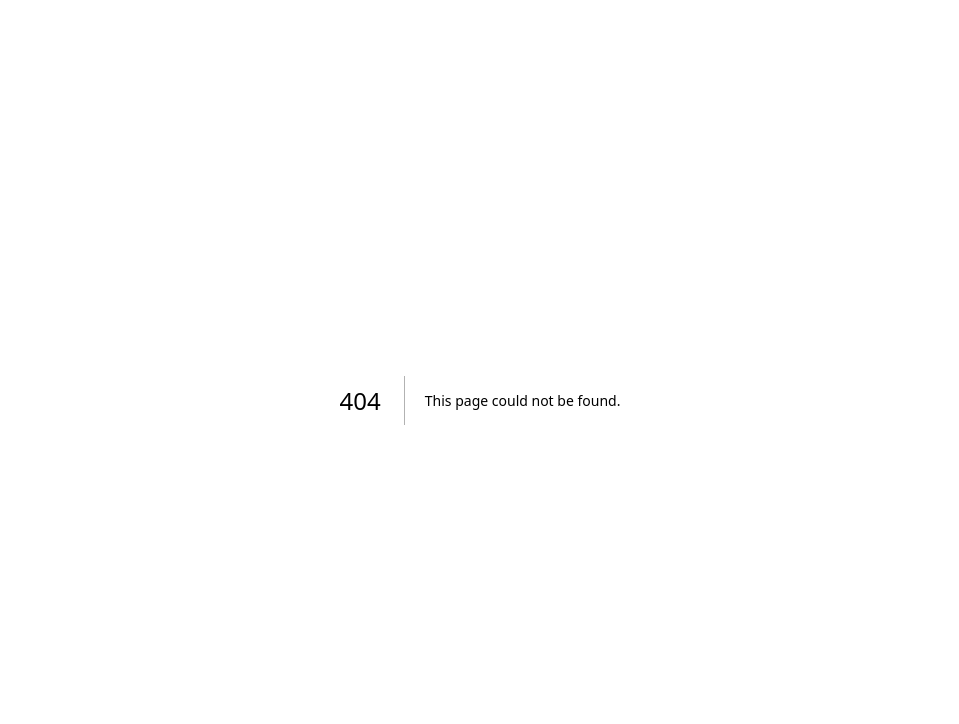
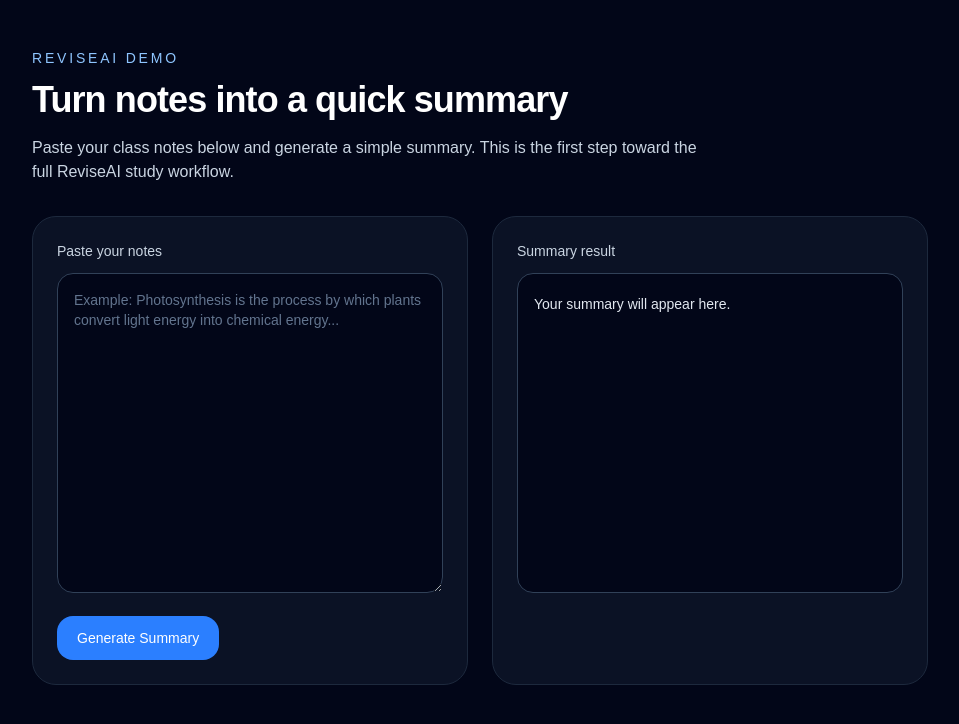
Before and after one commit to Axren-source/ReviseAI, a Next.js app: page /demo in a window 1280 px wide. Before the commit this address had no page. Shown: the top 724 px of the page, without its empty margins (160-1119 px from the left). Built offline with nearby package versions, Linux system fonts and the light colour scheme.

Commit message:
Add files via upload

```diff
--- /dev/null
+++ b/app/demo/page.js
@@ -0,0 +1,75 @@
+"use client";
+
+import { useState } from "react";
+
+export default function DemoPage() {
+  const [notes, setNotes] = useState("");
+  const [summary, setSummary] = useState("");
+
+  function generateSummary() {
+    if (!notes.trim()) {
+      setSummary("Please paste your notes first.");
+      return;
+    }
+
+    const shortPreview = notes
+      .split(". ")
+      .slice(0, 3)
+      .join(". ")
+      .trim();
+
+    setSummary(
+      shortPreview
+        ? shortPreview + "."
+        : "Your summary will appear here after processing your notes."
+    );
+  }
+
+  return (
+    <main className="min-h-screen bg-slate-950 px-6 py-12 text-white">
+      <div className="mx-auto max-w-4xl">
+        <div className="mb-8">
+          <p className="text-sm uppercase tracking-[0.2em] text-blue-300">
+            ReviseAI Demo
+          </p>
+          <h1 className="mt-3 text-4xl font-semibold tracking-tight">
+            Turn notes into a quick summary
+          </h1>
+          <p className="mt-4 max-w-2xl text-slate-300">
+            Paste your class notes below and generate a simple summary. This is
+            the first step toward the full ReviseAI study workflow.
+          </p>
+        </div>
+
+        <div className="grid gap-6 lg:grid-cols-2">
+          <div className="rounded-3xl border border-slate-800 bg-slate-900/70 p-6">
+            <label className="mb-3 block text-sm text-slate-300">
+              Paste your notes
+            </label>
+            <textarea
+              value={notes}
+              onChange={(e) => setNotes(e.target.value)}
+              placeholder="Example: Photosynthesis is the process by which plants convert light energy into chemical energy..."
+              className="h-80 w-full rounded-2xl border border-slate-700 bg-slate-950 p-4 text-sm text-white placeholder:text-slate-500 focus:outline-none focus:ring-2 focus:ring-blue-500"
+            />
+            <button
+              onClick={generateSummary}
+              className="mt-4 rounded-2xl bg-blue-500 px-5 py-3 text-sm font-medium text-white transition hover:bg-blue-400"
+            >
+              Generate Summary
+            </button>
+          </div>
+
+          <div className="rounded-3xl border border-slate-800 bg-slate-900/70 p-6">
+            <label className="mb-3 block text-sm text-slate-300">
+              Summary result
+            </label>
+            <div className="flex h-80 rounded-2xl border border-slate-700 bg-slate-950 p-4 text-sm leading-7 text-slate-200">
+              {summary || "Your summary will appear here."}
+            </div>
+          </div>
+        </div>
+      </div>
+    </main>
+  );
+}
--- a/app/page.tsx
+++ b/app/page.tsx
@@ -56,9 +56,14 @@
               <p className="text-xs text-slate-400">Study smarter, feel calmer.</p>
             </div>
           </div>
-          <button className="rounded-2xl border border-slate-800 bg-slate-900/70 px-4 py-2 text-sm text-slate-200 transition hover:border-slate-700 hover:bg-slate-900">
+          <a
+            href="https://docs.google.com/forms/d/e/1FAIpQLSfIAY8falqW792-n_7X5dM6WDvMsL08y1Q1mIytIlNLUbq88w/viewform?usp=publish-editor"
+            target="_blank"
+            rel="noopener noreferrer"
+            className="rounded-2xl border border-slate-800 bg-slate-900/70 px-4 py-2 text-sm text-slate-200 transition hover:border-slate-700 hover:bg-slate-900"
+          >
             Join Early Access
-          </button>
+          </a>
         </header>
 
         <section className="grid items-center gap-12 py-20 lg:grid-cols-2 lg:py-28">
@@ -85,9 +90,12 @@
               >
                 Get Early Access
               </a>
-              <button className="rounded-2xl border border-slate-800 bg-slate-900/70 px-6 py-3 text-sm font-medium text-slate-200 transition hover:border-slate-700 hover:bg-slate-900">
+              <a
+                href="/demo"
+                className="rounded-2xl border border-slate-800 bg-slate-900/70 px-6 py-3 text-sm font-medium text-slate-200 transition hover:border-slate-700 hover:bg-slate-900"
+              >
                 See Demo
-              </button>
+              </a>
             </div>
 
             <div className="mt-10 grid max-w-lg grid-cols-3 gap-4 text-sm text-slate-300">
```
